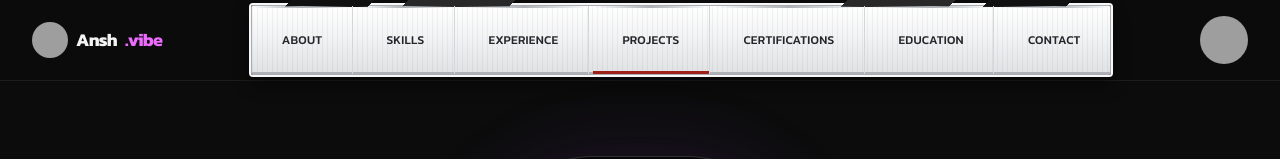
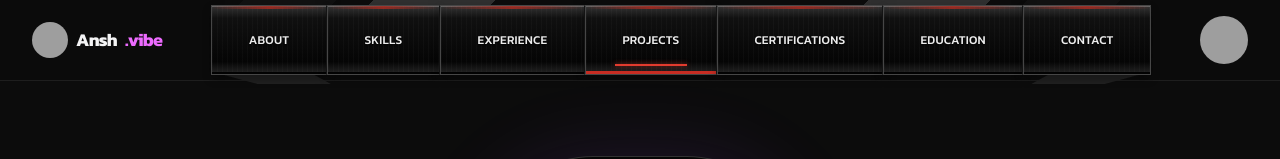
Before and after one commit to Ansh-vibe/software-engineer-portfolio-website, a Next.js app: page / in a window 1280 px wide. Shown: the top 159 px of the page. Built offline with nearby package versions, Linux system fonts and the light colour scheme; grey boxes are pictures that could not be loaded.

Commit message:
Build individual futuristic metallic navigation tabs
V0-Chat-Id: jX4xQrok5sj

```diff
--- a/app/globals.css
+++ b/app/globals.css
@@ -14,19 +14,18 @@ section { scroll-margin-top: 80px; }
 .section-shell { max-width: 1280px; margin: 0 auto; padding: 140px 20px; }
 .section-kicker, .eyebrow { color: #a78bfa; font-size: 10px; font-weight: 700; letter-spacing: .25em; text-transform: uppercase; }
 .display-title { font-size: clamp(3rem, 7vw, 6.5rem); font-weight: 800; letter-spacing: -.07em; line-height: .92; }
-.nav-shell { position: relative; isolation: isolate; width: min(100%, 860px); justify-content: stretch; border: 1px solid #a9adb2; border-radius: 2px; background: repeating-linear-gradient(90deg, rgba(90,96,103,.08) 0 1px, transparent 1px 5px), linear-gradient(180deg, #ffffff 0%, #f1f2f3 48%, #dfe1e3 100%); box-shadow: 0 0 0 2px #f8f8f8, 0 9px 18px rgba(0,0,0,.48), inset 0 1px 0 #fff, inset 0 -2px 0 #aeb2b6; overflow: visible; }
-.nav-shell::before, .nav-shell::after { position: absolute; z-index: -1; content: ''; pointer-events: none; }
-.nav-shell::before { inset: -13px 20px auto; height: 14px; background: linear-gradient(135deg, transparent 0 3%, #111 3% 13%, transparent 13% 17%, #292929 17% 30%, transparent 30% 70%, #292929 70% 83%, transparent 83% 87%, #111 87% 97%, transparent 97%); border-top: 2px solid #0b0b0b; }
-.nav-shell::after { inset: auto 24px -9px; height: 9px; background: linear-gradient(90deg, transparent 0 10%, #242424 10% 88%, transparent 88%); clip-path: polygon(0 0, 8% 0, 10% 100%, 90% 100%, 92% 0, 100% 0, 96% 100%, 4% 100%); }
-.nav-link { position: relative; flex: 1 1 auto; text-align: center; color: #242629; font-size: 12px; font-weight: 500; letter-spacing: .02em; padding: 25px 17px; border-right: 1px solid #d4d7da; text-shadow: none; text-transform: uppercase; transition: color .2s ease, background .2s ease, box-shadow .2s ease; }
-.nav-link::before { position: absolute; inset: 0 0 auto; height: 2px; content: ''; background: linear-gradient(90deg, transparent, #aeb2b6, transparent); opacity: 1; transition: opacity .2s ease; }
-.nav-link:last-child { border-right: 0; }
-.nav-link:hover, .nav-link:focus-visible { color: #111; background: linear-gradient(180deg, #ffffff, #e8e9ea); box-shadow: inset 0 -3px 0 #b3211a; outline: none; }
-.nav-link:hover::before, .nav-link:focus-visible::before { opacity: 1; }
-.nav-link[href="#projects"] { box-shadow: inset 0 -3px 0 #9d2119; }
-.nav-link[href="#projects"]::before { opacity: 1; }
-.nav-email { border-radius: 0; border: 0; border-right: 1px solid #d4d7da; background: transparent; color: #242629; padding: 25px 17px; font-size: 12px; font-weight: 500; text-shadow: none; text-transform: uppercase; }
-.nav-email:hover { transform: none; color: #fff; box-shadow: inset 0 -3px 0 #9d2119; background: linear-gradient(180deg, rgba(141,29,20,.72), rgba(24,7,5,.5)); }
+.nav-shell { position: relative; isolation: isolate; width: min(100%, 940px); justify-content: stretch; gap: 0; overflow: visible; }
+.nav-shell::before, .nav-shell::after { position: absolute; z-index: -1; content: ''; pointer-events: none; left: 1%; right: 1%; }
+.nav-shell::before { top: -13px; height: 15px; background: linear-gradient(135deg, transparent 0 3%, #111 3% 13%, transparent 13% 17%, #2f2f2f 17% 30%, transparent 30% 70%, #2f2f2f 70% 83%, transparent 83% 87%, #111 87% 97%, transparent 97%); border-top: 2px solid #050505; }
+.nav-shell::after { bottom: -9px; height: 10px; background: #202020; clip-path: polygon(0 0, 10% 0, 12% 100%, 88% 100%, 90% 0, 100% 0, 96% 100%, 4% 100%); box-shadow: 0 3px 4px rgba(0,0,0,.55); }
+.nav-link { position: relative; flex: 1 1 auto; min-width: 0; text-align: center; color: #ededed; font-size: 12px; font-weight: 500; letter-spacing: .02em; padding: 25px 10px; border: 1px solid #464646; border-right-color: #171717; background: repeating-linear-gradient(90deg, rgba(255,255,255,.025) 0 1px, transparent 1px 5px), linear-gradient(180deg, #333 0%, #101010 18%, #050505 82%, #252525 100%); box-shadow: inset 0 1px 0 rgba(255,255,255,.24), inset 0 -2px 0 #020202, 0 4px 8px rgba(0,0,0,.32); text-shadow: 0 1px 2px #000; text-transform: uppercase; transition: color .2s ease, background .2s ease, box-shadow .2s ease; }
+.nav-link::before { position: absolute; inset: 0 0 auto; height: 3px; content: ''; background: linear-gradient(90deg, transparent, #a6291f, transparent); opacity: .85; }
+.nav-link:last-child { border-right-color: #464646; }
+.nav-link:hover, .nav-link:focus-visible { color: #fff; background: linear-gradient(180deg, #6d231c, #120807 30%, #080505); box-shadow: inset 0 -3px 0 #c72d23, inset 0 1px 0 rgba(255,255,255,.32), 0 4px 8px rgba(0,0,0,.32); outline: none; }
+.nav-link[href="#projects"] { box-shadow: inset 0 -3px 0 #c72d23, inset 0 1px 0 rgba(255,255,255,.24), 0 4px 8px rgba(0,0,0,.32); }
+.nav-link[href="#projects"]::after { position: absolute; content: ''; left: 22%; right: 22%; bottom: 8px; height: 2px; background: #e23b2e; box-shadow: 0 0 5px rgba(226,59,46,.65); }
+.nav-email { border-radius: 0; }
+@media (max-width: 900px) { .nav-link { padding-inline: 6px; font-size: 10px; } }
 .social-pill { display: inline-flex; align-items: center; gap: 8px; border: 1px solid rgba(255,255,255,.14); border-radius: 999px; padding: 6px 11px 6px 7px; color: #b4b4ba; font-size: 11px; } .social-pill img { width: 24px; height: 24px; border-radius: 50%; object-fit: cover; }
   .social-pill:hover { border-color: #a78bfa; color: white; }
   .whatsapp-fab { position: fixed; right: 22px; bottom: 22px; z-index: 40; display: grid; place-items: center; width: 62px; height: 62px; border-radius: 999px; background: #25d366; box-shadow: 0 10px 30px rgba(0,0,0,.38), 0 0 0 5px rgba(37,211,102,.12); transition: transform .2s ease, box-shadow .2s ease; }
```
